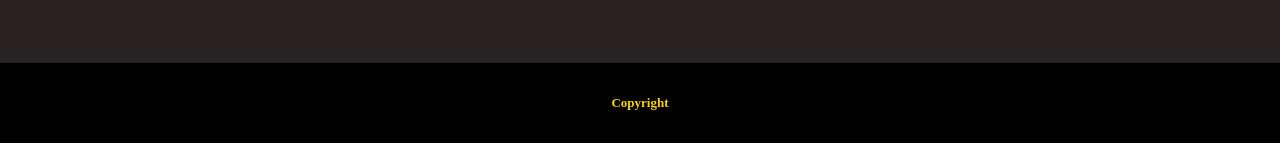
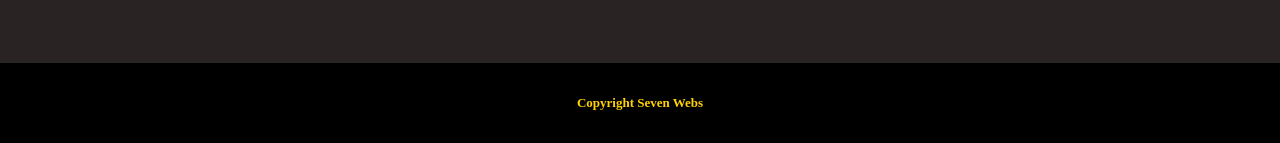
Before and after one commit to EduardoASilva/pedidosja, a Django app: page / in a window 1280 px wide. Shown: the part 657-800 px from the top of the page. Run offline with Django 3.2, Linux system fonts and the light colour scheme; the visitor is signed in with stand-in values (Sample User, id 1); data that the repository does not hold is empty; some libraries are stand-ins or nearby versions.

```diff
--- a/templates/partials/footer.html
+++ b/templates/partials/footer.html
@@ -1,5 +1,5 @@
 
 
 <footer>
-    <h3>Copyright</h3>
+    <h3>Copyright Seven Webs</h3>
 </footer>
```
